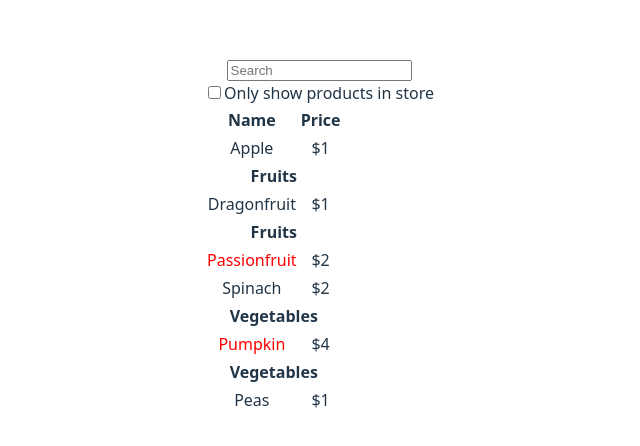
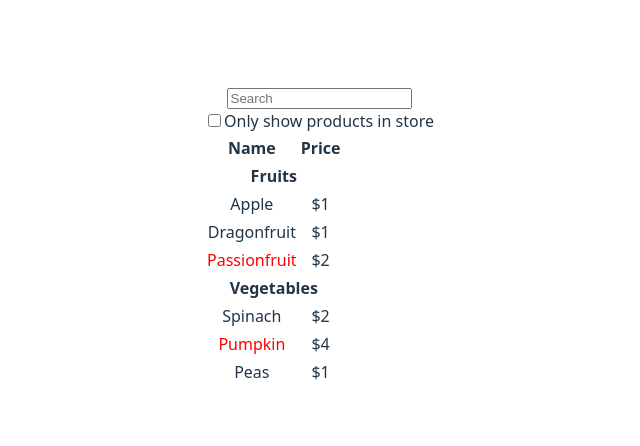
Before and after one commit to abdel1413/ProductTable, a React (Vite) app: page / in a window 1280 px wide. Shown: the part 164-610 px from the top of the page, without its empty margins (321-961 px from the left). Built offline with nearby package versions, Linux system fonts and the light colour scheme.

Commit message:
done debugging

```diff
--- a/src/components/ProductCategories.jsx
+++ b/src/components/ProductCategories.jsx
@@ -1,6 +1,6 @@
 export const ProductCategories =({category})=>{
 
-    return (<tr>
-           <th colSpan={2}>{category}</th>
+    return (<tr style={{margin: '5px 0',border:'2px solid red'}}>
+           <th  colSpan={2}>{category}</th>
     </tr>)
 }
--- a/src/components/ProductRows.jsx
+++ b/src/components/ProductRows.jsx
@@ -3,8 +3,8 @@ export const ProductRows =({products})=>{
      ?products.name
      :<span style={{color:'red'}}>{products.name}</span>
     return(<>
-           <tr>
-            <td>{name}</td>
+           <tr >
+            <td >{name}</td>
             <td>{products.price}</td>
            </tr>
     </>)
--- a/src/components/ProductTable.jsx
+++ b/src/components/ProductTable.jsx
@@ -7,14 +7,11 @@ export const ProductTable = ({products})=>{
     const rows = [];
     let lastCategory = null
     products.map(product =>{
-        console.log('p',product)
-       if(product.category === lastCategory){
-
-        console.log(rows.includes(product.category))
+       if(product.category !== lastCategory){
          rows.push(
           <ProductCategories  category={product.category} key={product.category}/>
     )}
-    console.log('ind', !rows.includes(product.category))
+
      rows.push(
         <ProductRows products={product} key={product.name}/>
      )
```
